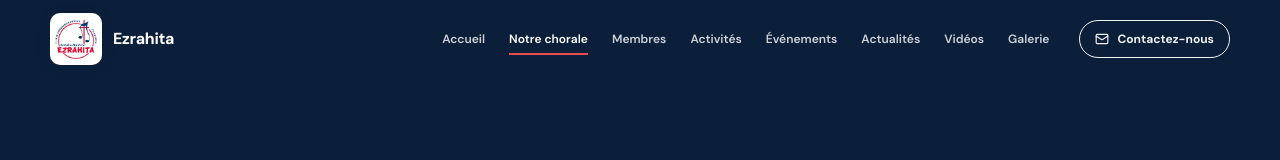
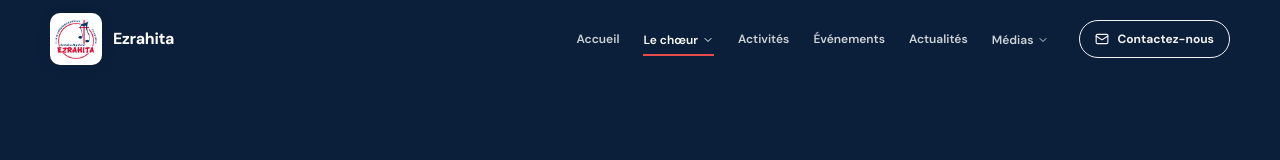
Before and after one commit to ImRanto/ezrahita, a React (Vite) app: page /about in a window 1280 px wide. Shown: the top 160 px of the page. Built offline with nearby package versions, Linux system fonts and the light colour scheme.

Commit message:
feat: enhance Header component with NavDropdown for improved navigation

```diff
--- a/src/components/Header.tsx
+++ b/src/components/Header.tsx
@@ -2,7 +2,8 @@ import { useEffect, useState } from "react";
 import { Link, useLocation } from "wouter";
 import { ArrowRight, Mail, Menu, X } from "lucide-react";
 import Brand from "./Brand";
-import { navItems } from "../nav";
+import NavDropdown from "./NavDropdown";
+import { navItems, flatNavItems } from "../nav";
 
 export default function Header() {
   const [location] = useLocation();
@@ -26,26 +27,34 @@ export default function Header() {
           : "text-white"
       }`}
     >
-      <div className="w-[min(1180px,calc(100%-48px))] mx-auto flex items-center justify-between min-h-[78px] gap-[30px]">
+      <div
+        className={`w-[min(1180px,calc(100%-48px))] mx-auto flex items-center justify-between gap-[30px] transition-[min-height] duration-300 ease-out-smooth ${
+          scrolled ? "min-h-[64px]" : "min-h-[78px]"
+        }`}
+      >
         <Brand />
 
         <nav
           aria-label="Navigation principale"
           className="hidden lg:flex items-center gap-6 ml-auto"
         >
-          {navItems.map(([label, href]) => (
-            <Link
-              key={href}
-              href={href}
-              className={`relative text-xs font-semibold transition-opacity duration-200 ${
-                location === href
-                  ? "opacity-100 after:content-[''] after:absolute after:-bottom-2 after:left-0 after:right-0 after:h-0.5 after:bg-coral"
-                  : "opacity-80 hover:opacity-100"
-              }`}
-            >
-              {label}
-            </Link>
-          ))}
+          {navItems.map((item) =>
+            Array.isArray(item) ? (
+              <Link
+                key={item[1]}
+                href={item[1]}
+                className={`relative text-xs font-semibold transition-opacity duration-200 ${
+                  location === item[1]
+                    ? "opacity-100 after:content-[''] after:absolute after:-bottom-2 after:left-0 after:right-0 after:h-0.5 after:bg-coral after:scale-x-100"
+                    : "opacity-80 hover:opacity-100 after:content-[''] after:absolute after:-bottom-2 after:left-0 after:right-0 after:h-0.5 after:bg-coral after:scale-x-0 after:origin-left after:transition-transform after:duration-200"
+                }`}
+              >
+                {item[0]}
+              </Link>
+            ) : (
+              <NavDropdown key={item.label} label={item.label} items={item.items} />
+            )
+          )}
         </nav>
 
         <Link
@@ -67,13 +76,15 @@ export default function Header() {
       {open && (
         <nav
           aria-label="Navigation mobile"
-          className="lg:hidden absolute top-[78px] right-[18px] left-[18px] grid gap-1 p-3 border border-line rounded-2xl text-ink bg-white shadow-[0_20px_45px_rgba(11,31,58,0.22)]"
+          className="lg:hidden absolute top-[78px] right-[18px] left-[18px] grid gap-1 p-3 border border-line rounded-2xl text-ink bg-white shadow-[0_20px_45px_rgba(11,31,58,0.22)] max-h-[calc(100dvh-100px)] overflow-y-auto"
         >
-          {navItems.map(([label, href]) => (
+          {flatNavItems.map(([label, href]) => (
             <Link
               key={href}
               href={href}
-              className="py-[13px] px-3 rounded-[9px] text-[13px] font-bold hover:bg-mist hover:text-cobalt"
+              className={`py-[13px] px-3 rounded-[9px] text-[13px] font-bold hover:bg-mist hover:text-cobalt ${
+                location === href ? "text-cobalt bg-mist" : ""
+              }`}
             >
               {label}
             </Link>
--- /dev/null
+++ b/src/components/NavDropdown.tsx
@@ -0,0 +1,138 @@
+import { useEffect, useRef, useState } from "react";
+import { Link, useLocation } from "wouter";
+import { ArrowRight, ChevronDown } from "lucide-react";
+
+/**
+ * Entrée de navbar avec panneau déroulant enrichi : liens avec descriptions,
+ * en-tête de panneau, action footer optionnelle, animations d'entrée
+ * échelonnées. S'ouvre au survol (desktop) mais aussi au clic / Entrée /
+ * Espace / flèches (clavier et tactile), et se ferme avec Échap ou un clic
+ * extérieur.
+ */
+export default function NavDropdown({ label, items, footer = null }) {
+  const [location] = useLocation();
+  const [open, setOpen] = useState(false);
+  const rootRef = useRef(null);
+
+  // Fermeture au clic extérieur et avec Échap.
+  useEffect(() => {
+    if (!open) return;
+    const onPointerDown = (event) => {
+      if (!rootRef.current?.contains(event.target)) setOpen(false);
+    };
+    const onKeyDown = (event) => {
+      if (event.key === "Escape") setOpen(false);
+    };
+    document.addEventListener("pointerdown", onPointerDown);
+    document.addEventListener("keydown", onKeyDown);
+    return () => {
+      document.removeEventListener("pointerdown", onPointerDown);
+      document.removeEventListener("keydown", onKeyDown);
+    };
+  }, [open]);
+
+  // Se referme après une navigation (choix d'une page du panneau).
+  useEffect(() => setOpen(false), [location]);
+
+  const groupActive = items.some(({ href }) => location === href);
+
+  return (
+    <div
+      ref={rootRef}
+      className="relative"
+      onMouseEnter={() => setOpen(true)}
+      onMouseLeave={() => setOpen(false)}
+    >
+      <button
+        type="button"
+        aria-haspopup="true"
+        aria-expanded={open}
+        onClick={() => setOpen((value) => !value)}
+        onKeyDown={(event) => {
+          if (event.key === "ArrowDown") {
+            event.preventDefault();
+            setOpen(true);
+            rootRef.current?.querySelector("a")?.focus();
+          }
+        }}
+        className={`relative inline-flex items-center gap-1 text-xs font-semibold transition-colors duration-200 ${
+          groupActive
+            ? "opacity-100 after:content-[''] after:absolute after:-bottom-2 after:left-0 after:right-0 after:h-0.5 after:bg-coral after:scale-x-100"
+            : "opacity-80 hover:opacity-100 after:content-[''] after:absolute after:-bottom-2 after:left-0 after:right-0 after:h-0.5 after:bg-coral after:scale-x-0 after:origin-left after:transition-transform after:duration-200"
+        }`}
+      >
+        {label}
+        <ChevronDown
+          size={12}
+          className={`transition-transform duration-200 ${open ? "rotate-180" : ""}`}
+        />
+      </button>
+
+      <div
+        className={`absolute left-1/2 -translate-x-1/2 top-full pt-[13px] transition-all duration-200 ease-out-smooth ${
+          open
+            ? "opacity-100 translate-y-0 pointer-events-auto"
+            : "opacity-0 -translate-y-1 pointer-events-none"
+        }`}
+      >
+        <div className="relative">
+          {/* Petite flèche de liaison entre la barre et le panneau */}
+          <span
+            aria-hidden="true"
+            className="absolute -top-[5px] left-1/2 -translate-x-1/2 w-2.5 h-2.5 rotate-45 border-l border-t border-line bg-white rounded-[2px]"
+          />
+          <div className="overflow-hidden w-[260px] border border-line rounded-2xl bg-white shadow-[0_24px_50px_-12px_rgba(11,31,58,0.25)]">
+            <div className="px-4 pt-3.5 pb-2.5 border-b border-line/70 bg-mist/60">
+              <span className="block text-[9px] font-bold uppercase tracking-[0.16em] text-coral">
+                {label}
+              </span>
+            </div>
+
+            <div className="grid gap-0.5 p-2">
+              {items.map(({ label: itemLabel, href, description }, index) => (
+                <Link
+                  key={href}
+                  href={href}
+                  style={{ transitionDelay: open ? `${60 + index * 40}ms` : "0ms" }}
+                  className={`group/item grid gap-0.5 py-2.5 px-3 rounded-[10px] transition-colors duration-150 hover:bg-mist ${
+                    location === href ? "bg-mist" : ""
+                  } ${
+                    open
+                      ? "opacity-100 translate-y-0"
+                      : "opacity-0 translate-y-1"
+                  } transition-[opacity,transform,background-color] duration-200 ease-out-smooth`}
+                >
+                  <span
+                    className={`text-[12.5px] font-bold leading-tight transition-colors duration-150 ${
+                      location === href
+                        ? "text-cobalt"
+                        : "text-ink group-hover/item:text-cobalt"
+                    }`}
+                  >
+                    {itemLabel}
+                  </span>
+                  <span className="text-[10.5px] leading-snug text-muted">
+                    {description}
+                  </span>
+                </Link>
+              ))}
+            </div>
+
+            {footer && (
+              <Link
+                href={footer[1]}
+                className="flex items-center justify-between gap-2 py-2.5 px-4 border-t border-line/70 text-[11px] font-bold text-cobalt transition-colors duration-150 hover:bg-mist hover:text-coral"
+              >
+                {footer[0]}
+                <ArrowRight
+                  size={13}
+                  className="transition-transform duration-200 ease-out-smooth group-hover:translate-x-0.5"
+                />
+              </Link>
+            )}
+          </div>
+        </div>
+      </div>
+    </div>
+  );
+}
--- a/src/nav.ts
+++ b/src/nav.ts
@@ -1,13 +1,52 @@
+/**
+ * Structure de la navigation principale.
+ *
+ * `navItems` décrit la barre desktop : chaque entrée est soit un lien simple
+ * `[label, href]`, soit un groupe déroulant `{ label, items, footer? }` dont
+ * les items portent une description affichée dans le panneau.
+ * `flatNavItems` liste tous les liens à plat, utilisée par le menu mobile.
+ */
 export const navItems = [
   ["Accueil", "/"],
-  ["Notre chorale", "/about"],
-  ["Membres", "/members"],
+  {
+    label: "Le chœur",
+    items: [
+      {
+        label: "Notre chorale",
+        href: "/about",
+        description: "Notre histoire et notre mission",
+      },
+      {
+        label: "Membres",
+        href: "/members",
+        description: "Choristes et musiciens du groupe",
+      },
+    ],
+    footer: ["Nous rejoindre", "/contact"],
+  },
   ["Activités", "/voices"],
   ["Événements", "/events"],
   ["Actualités", "/news"],
-  ["Vidéos", "/videos"],
-  ["Galerie", "/gallery"],
+  {
+    label: "Médias",
+    items: [
+      {
+        label: "Vidéos",
+        href: "/videos",
+        description: "Clips et concerts en vidéo",
+      },
+      {
+        label: "Galerie",
+        href: "/gallery",
+        description: "Les moments en photos",
+      },
+    ],
+  },
 ];
+
+export const flatNavItems = navItems.flatMap((item) =>
+  Array.isArray(item) ? [item] : item.items.map(({ label, href }) => [label, href])
+);
 
 export const footerNavItems = [
   ["Accueil", "/"],
```
